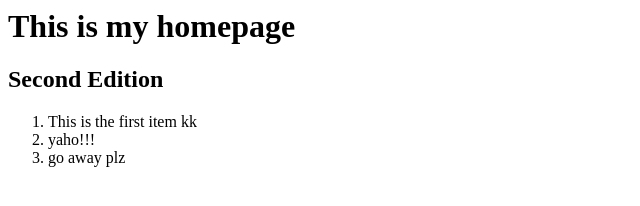
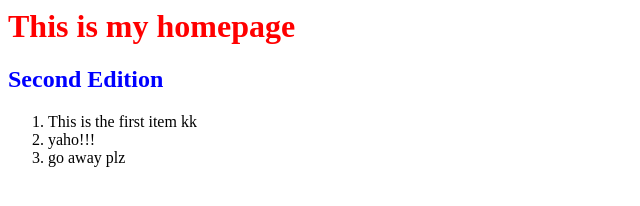
Before and after one commit to SJH0531/myhome, a plain HTML site: page index.html in a window 1280 px wide. Shown: the whole page, without its empty margins (0-640 px from the left). Drawn offline with Linux system fonts and the light colour scheme.

Commit message:
Update index.html

```diff
--- a/index.html
+++ b/index.html
@@ -1,8 +1,22 @@
-<h1>This is my homepage</h1>
-<h2>Second Edition</h2>
+<html>
+  <head>
+    <style>
+      h1 {
+        color: red;
+      }
+      h2 {
+        color: blue;
+      }
+    </style>
+  </head>
+  <bpdy>
+    <h1>This is my homepage</h1>
+    <h2>Second Edition</h2>
 
 <ol>
   <li>This is the first item kk</li>
   <li>yaho!!!</li>
   <li>go away plz</li>
 </ol>
+  </bpdy>
+</html>
```
